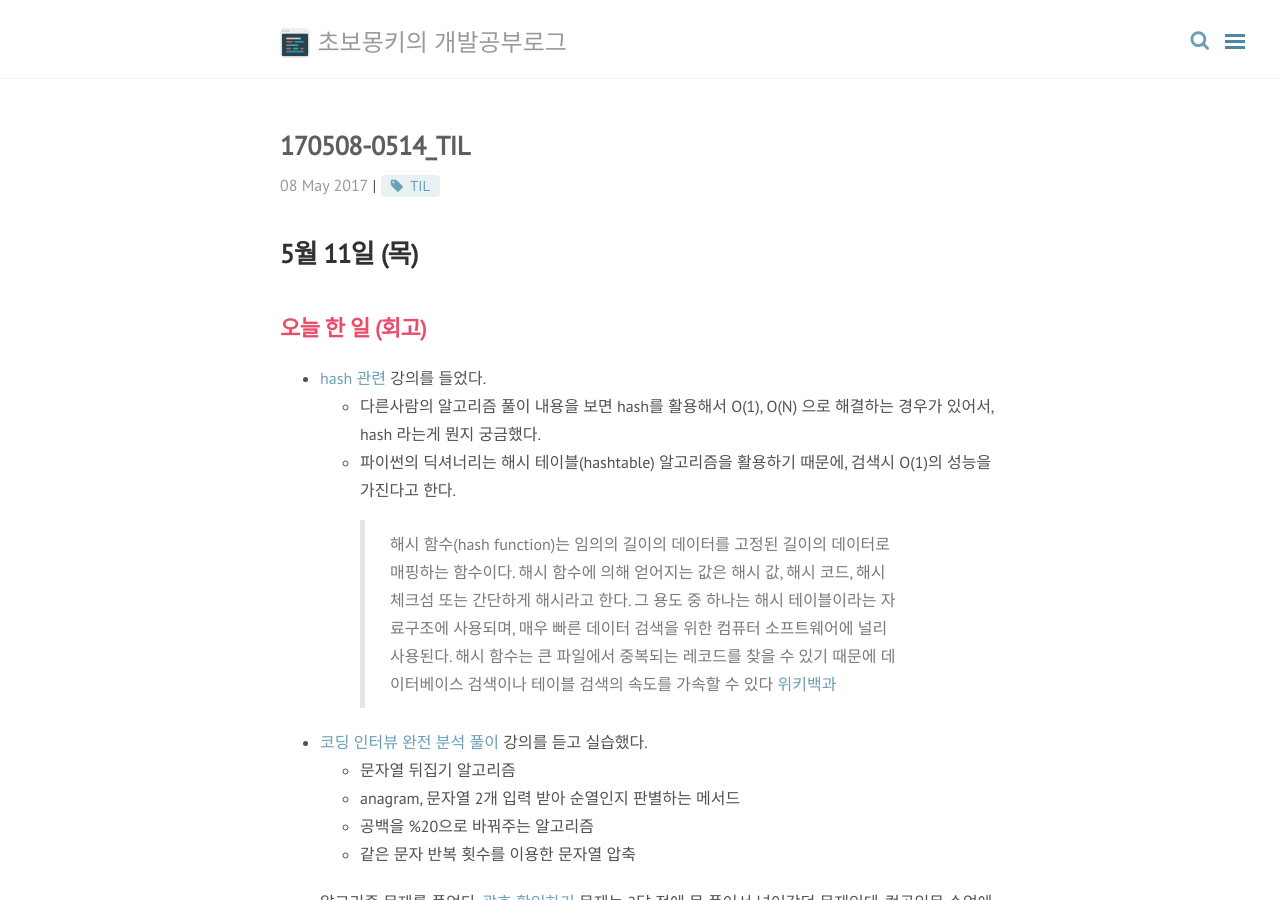
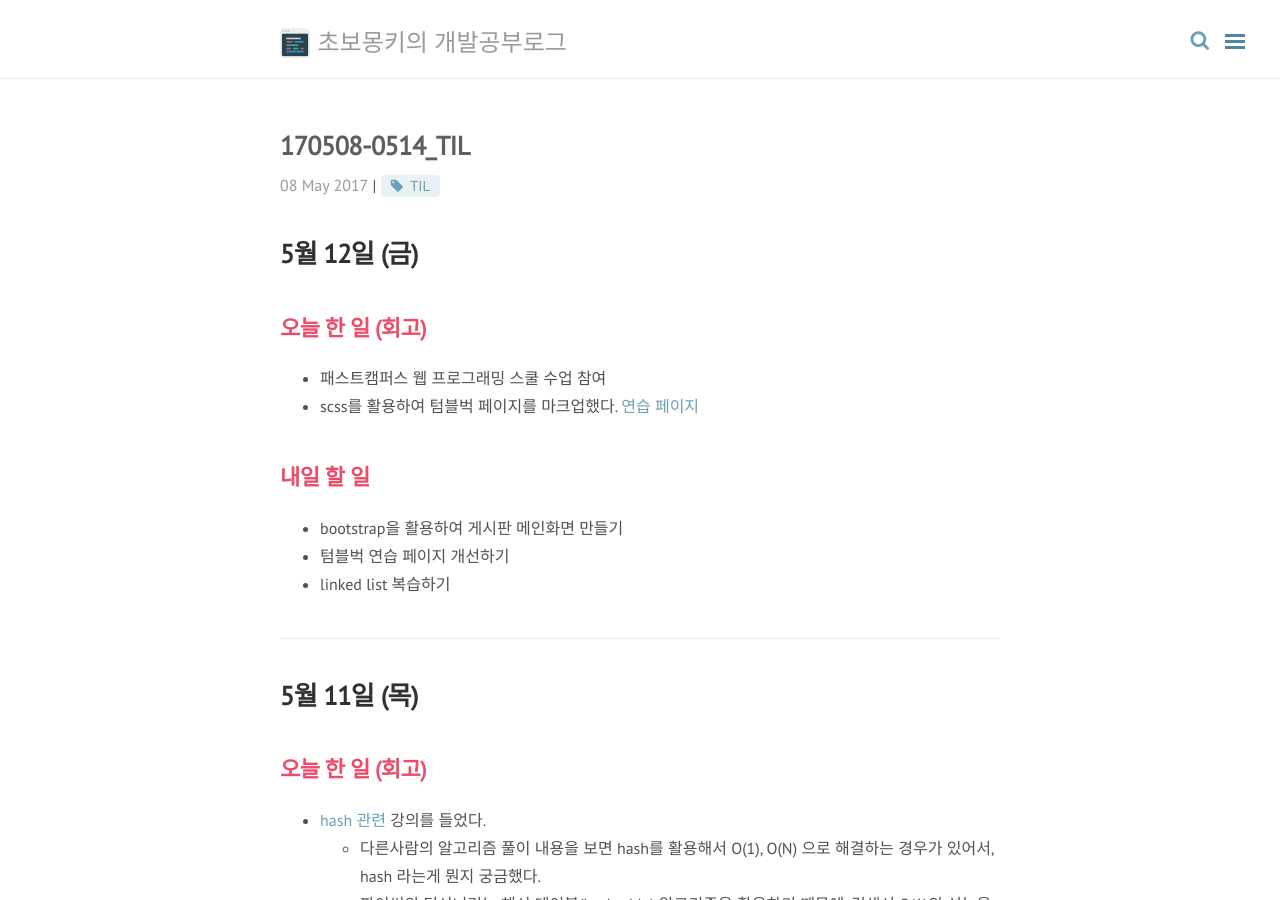
Before and after one commit to wayhome25/wayhome25.github.io, a Jekyll site: the page built from _posts/TIL(Today I Learned)/2017-05-08-05-14-TIL.md, in a window 1280 px wide and 900 px high. Built offline with Jekyll 4.4.1, drawn with Linux system fonts in a browser that asks for light colours; nearby versions of some CDN libraries; comment, search, counter and statistics services are not loaded.

Commit message:
add blog post

```diff
--- a/_posts/TIL(Today I Learned)/2017-05-08-05-14-TIL.md
+++ b/_posts/TIL(Today I Learned)/2017-05-08-05-14-TIL.md
@@ -5,6 +5,18 @@ category: TIL (Today I Learned)
 permalink: /til/:year/:month/:day/:title/
 tags: [TIL]
 comments: true
+---
+
+# 5월 12일 (금)
+## 오늘 한 일 (회고)
+- 패스트캠퍼스 웹 프로그래밍 스쿨 수업 참여
+- scss를 활용하여 텀블벅 페이지를 마크업했다. [연습 페이지](https://wayhome25.github.io/fastcampus_school/01_html-css/tumblbug/projects.html)
+
+## 내일 할 일
+- bootstrap을 활용하여 게시판 메인화면 만들기
+- 텀블벅 연습 페이지 개선하기
+- linked list 복습하기
+
 ---
 # 5월 11일 (목)
 
```
